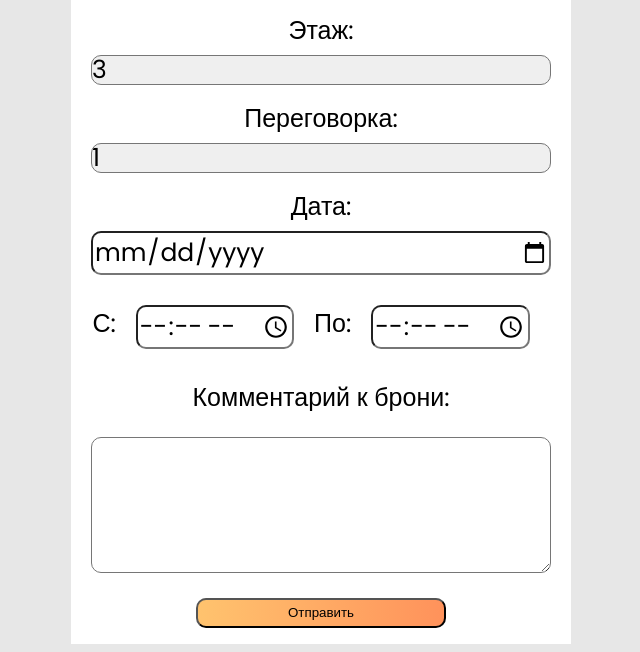
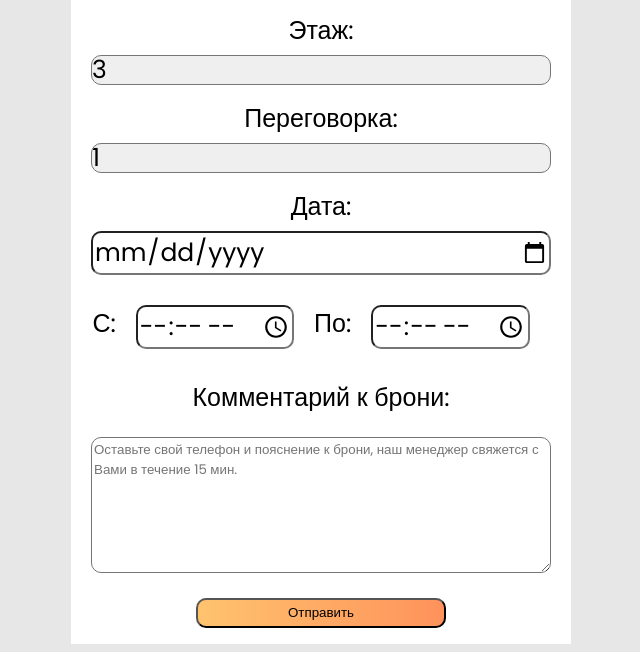
Before and after one commit to YourMakarov/VK-task-b2b, a plain HTML site: page index.html in a window 1280 px wide. Shown: the part 164-816 px from the top of the page, without its empty margins (327-967 px from the left). Drawn offline with Linux system fonts and the light colour scheme.

Commit message:
Update index.html

```diff
--- a/index.html
+++ b/index.html
@@ -81,7 +81,7 @@
         </div>
       <div class = "select-item textarea">
         <label class = "label" for="comment">Комментарий к брони:</label>
-        <textarea></textarea>
+        <textarea placeholder = "Оставьте свой телефон и пояснение к брони, наш менеджер свяжется с Вами в течение 15 мин."></textarea>
       </div>
       <div class="buttons">
 				<button id="get-data">Отправить</button>
```
